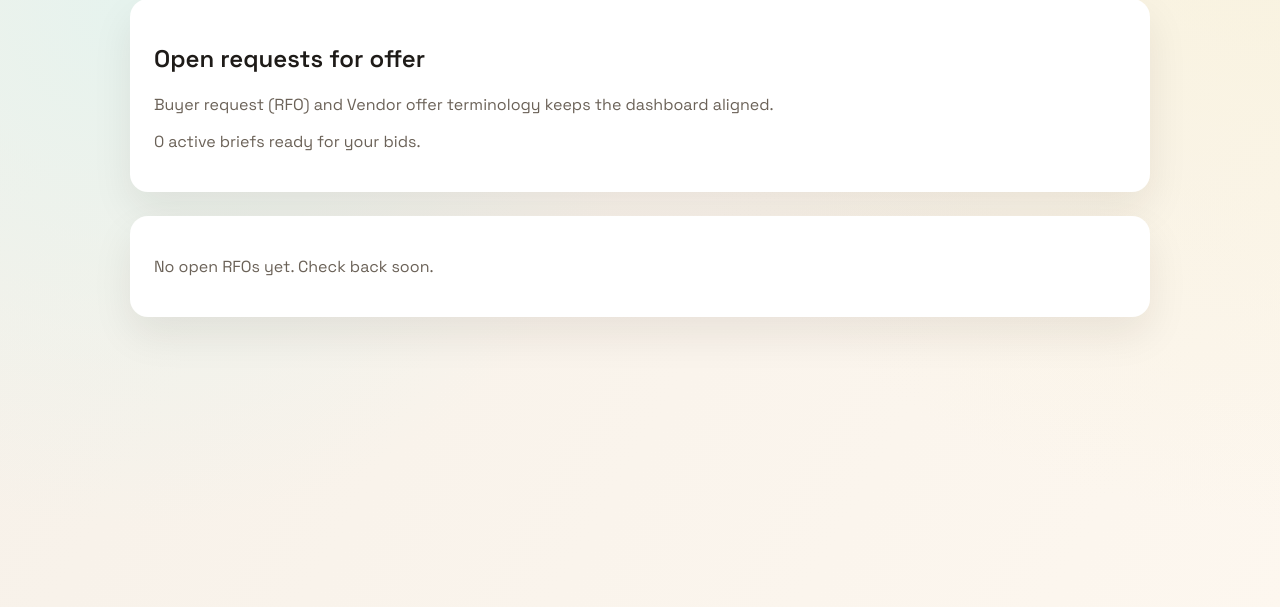
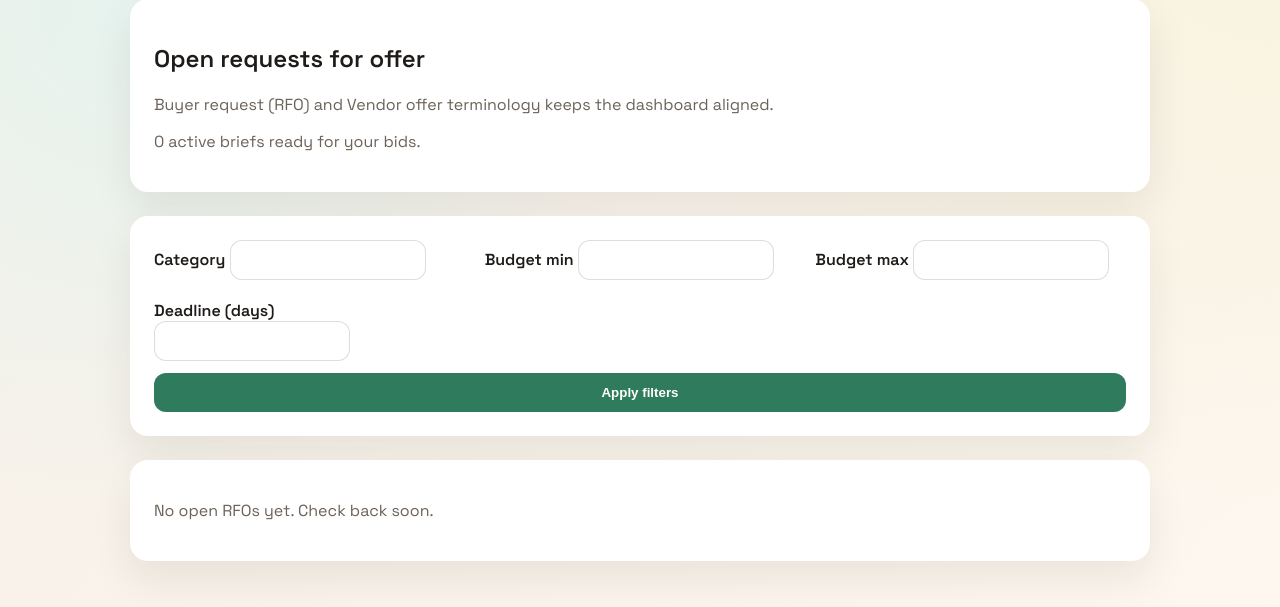
Before and after one commit to evinlort/ai_project2, a FastAPI app: template intentbid/app/templates/rfos.html in a window 1280 px wide. Shown: the part 160-767 px from the top of the page. Run offline with FastAPI, Linux system fonts and the light colour scheme; the template is opened without the code that fills it, so the values that code supplies are empty.

Commit message:
Update dashboard RFO list via API
Add a dashboard test to assert request filter inputs render.
Switch EN/RU request list pages to use UiApiClient list_requests.
Add filter form fields for category, budget, and deadline.
Parse API timestamps for template display.
Record the step in INWORK.md.

```diff
--- a/intentbid/app/templates/rfos.html
+++ b/intentbid/app/templates/rfos.html
@@ -5,6 +5,31 @@
   <h2>Open requests for offer</h2>
   <p class="muted">Buyer request (RFO) and Vendor offer terminology keeps the dashboard aligned.</p>
   <p class="muted">{{ rfos | length }} active briefs ready for your bids.</p>
+</section>
+
+<section class="card" style="margin-top: 24px;">
+  <form method="get">
+    <input type="hidden" name="api_key" value="{{ api_key }}" />
+    <div class="grid two">
+      <div class="stack">
+        <label for="category">Category</label>
+        <input id="category" name="category" type="text" value="{{ request.query_params.get('category', '') }}" />
+      </div>
+      <div class="stack">
+        <label for="budget_min">Budget min</label>
+        <input id="budget_min" name="budget_min" type="number" step="0.01" value="{{ request.query_params.get('budget_min', '') }}" />
+      </div>
+      <div class="stack">
+        <label for="budget_max">Budget max</label>
+        <input id="budget_max" name="budget_max" type="number" step="0.01" value="{{ request.query_params.get('budget_max', '') }}" />
+      </div>
+      <div class="stack">
+        <label for="deadline_max">Deadline (days)</label>
+        <input id="deadline_max" name="deadline_max" type="number" step="1" value="{{ request.query_params.get('deadline_max', '') }}" />
+      </div>
+    </div>
+    <button type="submit" class="secondary">Apply filters</button>
+  </form>
 </section>
 
 <section class="grid two" style="margin-top: 24px;">
```
Also changed, not shown: INWORK.md (+1 -0 lines), intentbid/app/api/routes_dashboard.py (+17 -3 lines), intentbid/app/api/routes_ru.py (+17 -3 lines), intentbid/app/templates/ru/rfos.html (+25 -0 lines), intentbid/tests/test_dashboard.py (+13 -0 lines).
